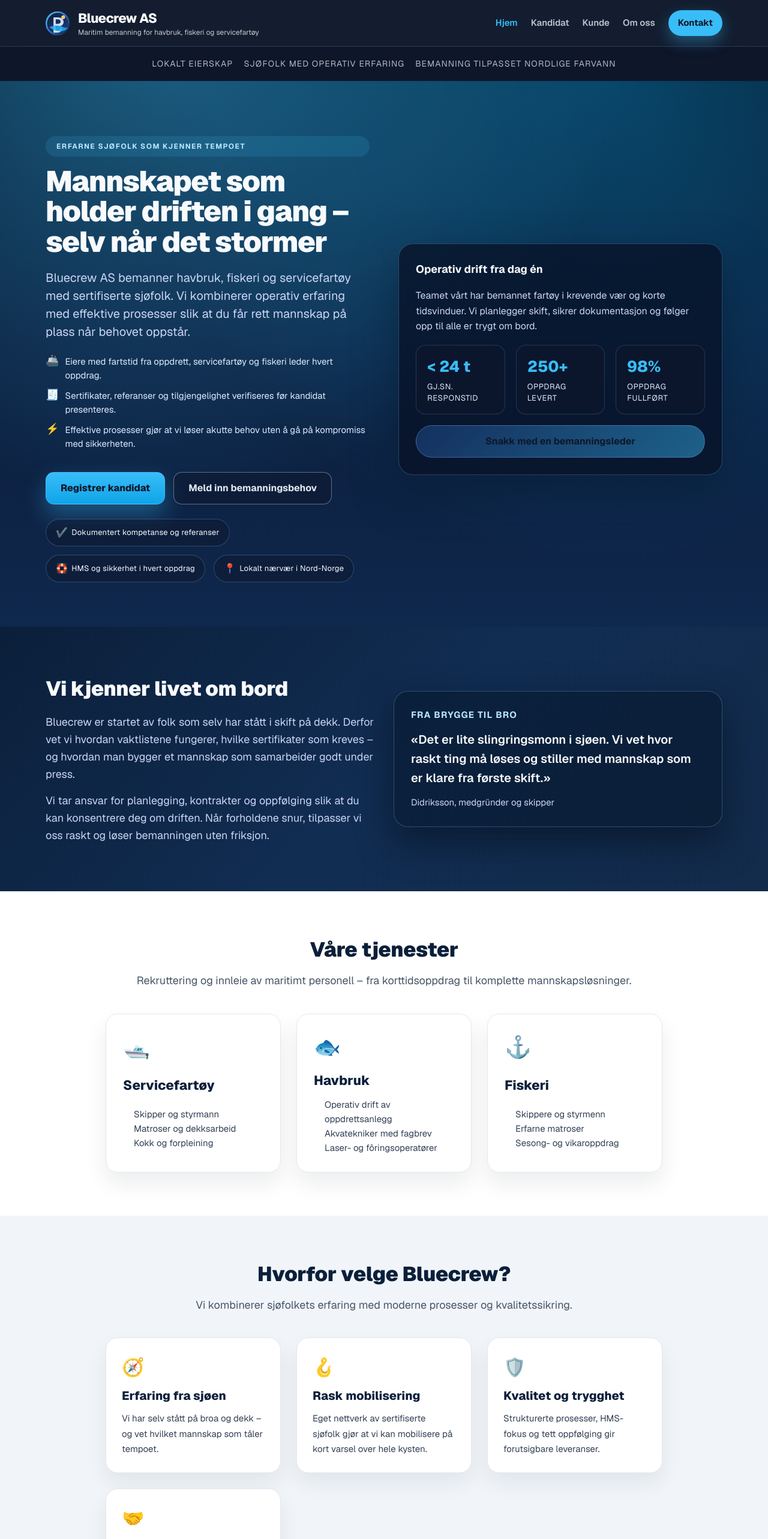
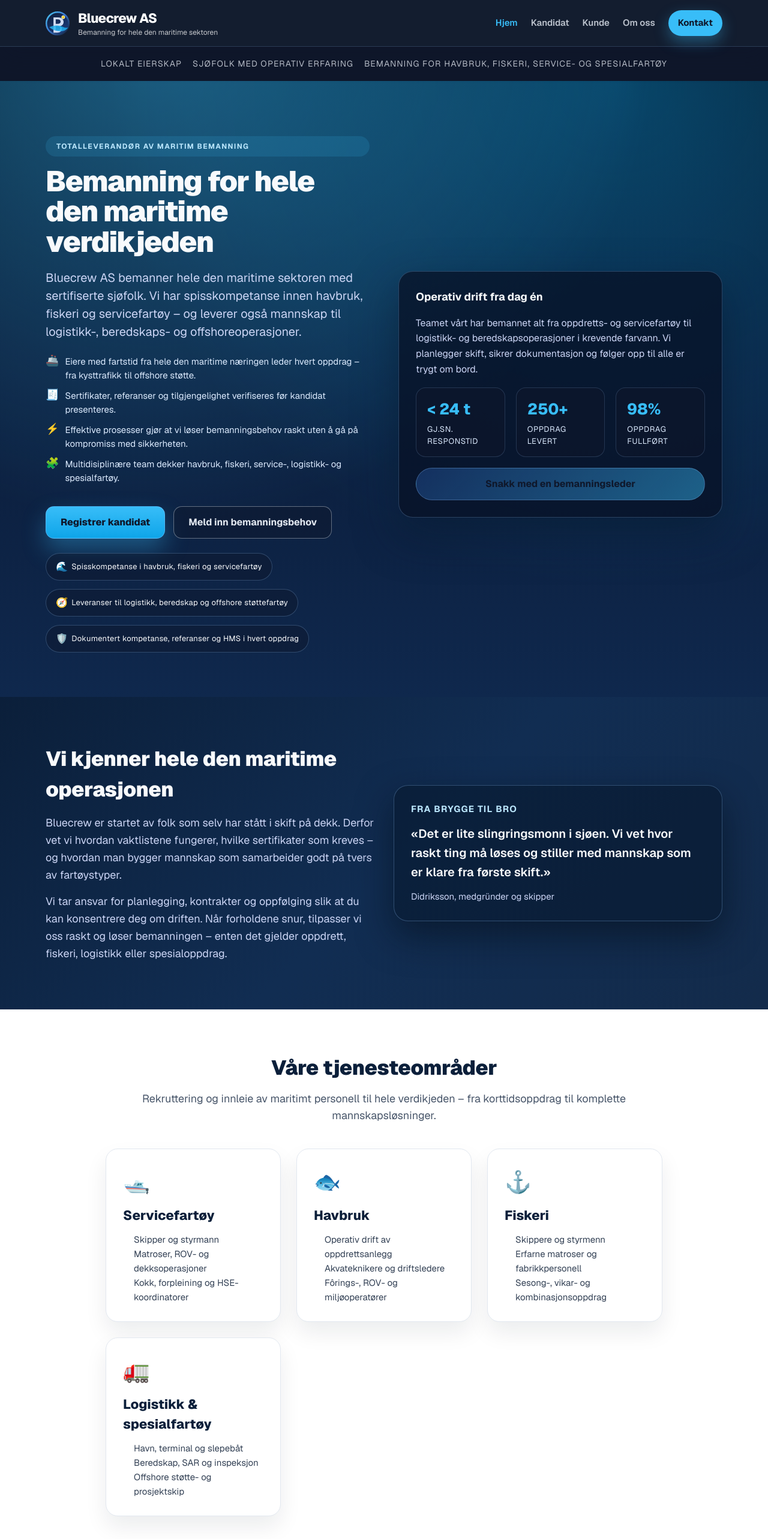
Before and after one commit to maritimbemanning/bluecrew, a Next.js app: page / in a window 1280 px wide. Shown: the top 2566 px of the page at 60% size. Built offline with nearby package versions, Linux system fonts and the light colour scheme.

Commit message:
Revise maritime positioning and contact details

```diff
--- a/app/components/SiteLayout.tsx
+++ b/app/components/SiteLayout.tsx
@@ -25,7 +25,7 @@
             <Logo size={40} />
             <div style={sx.logoBox}>
               <div style={sx.logoText}>Bluecrew AS</div>
-              <div style={sx.logoTag}>Maritim bemanning for havbruk, fiskeri og servicefartøy</div>
+              <div style={sx.logoTag}>Bemanning for hele den maritime sektoren</div>
             </div>
           </Link>
           <nav style={sx.nav} aria-label="Hovedmeny">
@@ -49,7 +49,7 @@
         <div style={sx.trustRow}>
           <span>Lokalt eierskap</span>
           <span>Sjøfolk med operativ erfaring</span>
-          <span>Bemanning tilpasset nordlige farvann</span>
+          <span>Bemanning for havbruk, fiskeri, service- og spesialfartøy</span>
         </div>
       </div>
 
@@ -61,8 +61,8 @@
             <div>
               <div style={sx.footerHeading}>Bluecrew AS</div>
               <p style={sx.footerText}>
-                Vi leverer erfarne sjøfolk til havbruk, fiskeri og servicefartøy. Som tidligere mannskap kjenner vi tempoet og
-                behovene langs norskekysten.
+                Vi leverer erfarne sjøfolk til hele den maritime næringen. Som tidligere mannskap kjenner vi tempoet og behovene
+                langs norskekysten og offshorefelt.
               </p>
             </div>
             <div>
@@ -88,7 +88,7 @@
               <div style={sx.footerHeading}>Adresse</div>
               <p style={sx.footerText}>
                 Østenbekkveien 43
-                <br />9011 Tromsø
+                <br />9403 Harstad
               </p>
               <p style={sx.footerText}>Org.nr: 936 321 194</p>
             </div>
--- a/app/kontakt/page.tsx
+++ b/app/kontakt/page.tsx
@@ -20,7 +20,7 @@
                 <strong>Telefon:</strong> <a href="tel:92328850" style={sx.contactLink}>923 28 850</a>
               </p>
               <p style={sx.contactLine}>
-                <strong>Adresse:</strong> Østenbekkveien 43, 9011 Tromsø
+                <strong>Adresse:</strong> Østenbekkveien 43, 9403 Harstad
               </p>
             </div>
             <div>
--- a/app/lib/constants.ts
+++ b/app/lib/constants.ts
@@ -16,7 +16,7 @@
 export const HERO_POINTS = [
   {
     icon: "🚢",
-    text: "Eiere med fartstid fra oppdrett, servicefartøy og fiskeri leder hvert oppdrag.",
+    text: "Eiere med fartstid fra hele den maritime næringen leder hvert oppdrag – fra kysttrafikk til offshore støtte.",
   },
   {
     icon: "🧾",
@@ -24,7 +24,11 @@
   },
   {
     icon: "⚡",
-    text: "Effektive prosesser gjør at vi løser akutte behov uten å gå på kompromiss med sikkerheten.",
+    text: "Effektive prosesser gjør at vi løser bemanningsbehov raskt uten å gå på kompromiss med sikkerheten.",
+  },
+  {
+    icon: "🧩",
+    text: "Multidisiplinære team dekker havbruk, fiskeri, service-, logistikk- og spesialfartøy.",
   },
 ];
 
@@ -38,12 +42,12 @@
   {
     icon: "🧭",
     title: "Erfaring fra sjøen",
-    text: "Vi har selv stått på broa og dekk – og vet hvilket mannskap som tåler tempoet.",
+    text: "Vi har selv stått på broa og dekk – og vet hvilket mannskap som leverer innen alle maritime disipliner.",
   },
   {
     icon: "🪝",
     title: "Rask mobilisering",
-    text: "Eget nettverk av sertifiserte sjøfolk gjør at vi kan mobilisere på kort varsel over hele kysten.",
+    text: "Eget nettverk av sertifiserte sjøfolk gjør at vi kan mobilisere på kort varsel over hele kysten og offshore.",
   },
   {
     icon: "🛡️",
@@ -83,7 +87,7 @@
   },
   {
     q: "Hvor raskt kan dere levere personell?",
-    a: "Behov som meldes inn på dagtid får normalt svar innen 24 timer. Ved akutte tilfeller er vi tilgjengelige på telefon hele døgnet.",
+    a: "Behov som meldes inn på dagtid får normalt svar innen 24 timer. Ved akutte tilfeller følger vi opp etter avtale og prioriterer oppstart så raskt som mulig.",
   },
   {
     q: "Hvilke typer kontrakter tilbyr dere?",
@@ -98,5 +102,5 @@
 export const CONTACT_POINTS = [
   { label: "Ring oss", value: "923 28 850", href: "tel:92328850" },
   { label: "Send e-post", value: "isak@bluecrew.no", href: "mailto:isak@bluecrew.no" },
-  { label: "Besøk oss", value: "Østenbekkveien 43, 9011 Tromsø" },
+  { label: "Besøk oss", value: "Østenbekkveien 43, 9403 Harstad" },
 ];
--- a/app/page.tsx
+++ b/app/page.tsx
@@ -17,11 +17,11 @@
         <div style={sx.heroWrap}>
           <div style={sx.heroGrid}>
             <div style={sx.heroContent}>
-              <div style={sx.heroPill}>Erfarne sjøfolk som kjenner tempoet</div>
-              <h1 style={sx.h1}>Mannskapet som holder driften i gang – selv når det stormer</h1>
+              <div style={sx.heroPill}>Totalleverandør av maritim bemanning</div>
+              <h1 style={sx.h1}>Bemanning for hele den maritime verdikjeden</h1>
               <p style={sx.h1Sub}>
-                Bluecrew AS bemanner havbruk, fiskeri og servicefartøy med sertifiserte sjøfolk. Vi kombinerer operativ erfaring
-                med effektive prosesser slik at du får rett mannskap på plass når behovet oppstår.
+                Bluecrew AS bemanner hele den maritime sektoren med sertifiserte sjøfolk. Vi har spisskompetanse innen havbruk,
+                fiskeri og servicefartøy – og leverer også mannskap til logistikk-, beredskaps- og offshoreoperasjoner.
               </p>
               <ul style={sx.heroPoints}>
                 {HERO_POINTS.map((point) => (
@@ -43,21 +43,21 @@
               </div>
               <ul style={sx.badges}>
                 <li style={sx.badge}>
-                  <span style={sx.badgeIcon}>✔️</span> Dokumentert kompetanse og referanser
+                  <span style={sx.badgeIcon}>🌊</span> Spisskompetanse i havbruk, fiskeri og servicefartøy
                 </li>
                 <li style={sx.badge}>
-                  <span style={sx.badgeIcon}>🛟</span> HMS og sikkerhet i hvert oppdrag
+                  <span style={sx.badgeIcon}>🧭</span> Leveranser til logistikk, beredskap og offshore støttefartøy
                 </li>
                 <li style={sx.badge}>
-                  <span style={sx.badgeIcon}>📍</span> Lokalt nærvær i Nord-Norge
+                  <span style={sx.badgeIcon}>🛡️</span> Dokumentert kompetanse, referanser og HMS i hvert oppdrag
                 </li>
               </ul>
             </div>
             <aside style={sx.heroCard}>
               <h2 style={sx.heroCardHeading}>Operativ drift fra dag én</h2>
               <p style={{ margin: 0, color: "#cbd5f5", lineHeight: 1.6 }}>
-                Teamet vårt har bemannet fartøy i krevende vær og korte tidsvinduer. Vi planlegger skift, sikrer dokumentasjon og
-                følger opp til alle er trygt om bord.
+                Teamet vårt har bemannet alt fra oppdretts- og servicefartøy til logistikk- og beredskapsoperasjoner i krevende
+                farvann. Vi planlegger skift, sikrer dokumentasjon og følger opp til alle er trygt om bord.
               </p>
               <div style={sx.heroStats}>
                 {DELIVERY_STATS.map((stat) => (
@@ -78,14 +78,15 @@
       <section style={sx.sectionDeep}>
         <div style={sx.storyGrid}>
           <div>
-            <h2 style={sx.h2Light}>Vi kjenner livet om bord</h2>
+            <h2 style={sx.h2Light}>Vi kjenner hele den maritime operasjonen</h2>
             <p style={sx.leadLight}>
               Bluecrew er startet av folk som selv har stått i skift på dekk. Derfor vet vi hvordan vaktlistene fungerer, hvilke
-              sertifikater som kreves – og hvordan man bygger et mannskap som samarbeider godt under press.
+              sertifikater som kreves – og hvordan man bygger mannskap som samarbeider godt på tvers av fartøystyper.
             </p>
             <p style={sx.leadLight}>
               Vi tar ansvar for planlegging, kontrakter og oppfølging slik at du kan konsentrere deg om driften. Når forholdene
-              snur, tilpasser vi oss raskt og løser bemanningen uten friksjon.
+              snur, tilpasser vi oss raskt og løser bemanningen – enten det gjelder oppdrett, fiskeri, logistikk eller
+              spesialoppdrag.
             </p>
           </div>
           <div style={sx.storyPanel}>
@@ -102,9 +103,10 @@
       <section style={sx.sectionAlt}>
         <div style={sx.wrapNarrow}>
           <div style={{ textAlign: "center", marginBottom: 40 }}>
-            <h2 style={sx.h2}>Våre tjenester</h2>
+            <h2 style={sx.h2}>Våre tjenesteområder</h2>
             <p style={sx.leadSmall}>
-              Rekruttering og innleie av maritimt personell – fra korttidsoppdrag til komplette mannskapsløsninger.
+              Rekruttering og innleie av maritimt personell til hele verdikjeden – fra korttidsoppdrag til komplette
+              mannskapsløsninger.
             </p>
           </div>
           <div style={sx.cards3}>
@@ -113,8 +115,8 @@
               <div style={sx.cardTitle}>Servicefartøy</div>
               <ul style={sx.cardList}>
                 <li>Skipper og styrmann</li>
-                <li>Matroser og dekksarbeid</li>
-                <li>Kokk og forpleining</li>
+                <li>Matroser, ROV- og dekksoperasjoner</li>
+                <li>Kokk, forpleining og HSE-koordinatorer</li>
               </ul>
             </article>
             <article style={sx.cardService}>
@@ -122,8 +124,8 @@
               <div style={sx.cardTitle}>Havbruk</div>
               <ul style={sx.cardList}>
                 <li>Operativ drift av oppdrettsanlegg</li>
-                <li>Akvatekniker med fagbrev</li>
-                <li>Laser- og fôringsoperatører</li>
+                <li>Akvateknikere og driftsledere</li>
+                <li>Fôrings-, ROV- og miljøoperatører</li>
               </ul>
             </article>
             <article style={sx.cardService}>
@@ -131,8 +133,17 @@
               <div style={sx.cardTitle}>Fiskeri</div>
               <ul style={sx.cardList}>
                 <li>Skippere og styrmenn</li>
-                <li>Erfarne matroser</li>
-                <li>Sesong- og vikaroppdrag</li>
+                <li>Erfarne matroser og fabrikkpersonell</li>
+                <li>Sesong-, vikar- og kombinasjonsoppdrag</li>
+              </ul>
+            </article>
+            <article style={sx.cardService}>
+              <div style={sx.cardIcon}>🚛</div>
+              <div style={sx.cardTitle}>Logistikk & spesialfartøy</div>
+              <ul style={sx.cardList}>
+                <li>Havn, terminal og slepebåt</li>
+                <li>Beredskap, SAR og inspeksjon</li>
+                <li>Offshore støtte- og prosjektskip</li>
               </ul>
             </article>
           </div>
@@ -220,13 +231,13 @@
               }}
             >
               <li style={{ display: "flex", gap: 10, alignItems: "center" }}>
-                <span aria-hidden="true">⚙️</span> Skreddersydde team for havbruk, fiskeri og servicefartøy
+                <span aria-hidden="true">⚙️</span> Skreddersydde team for hele den maritime sektoren
               </li>
               <li style={{ display: "flex", gap: 10, alignItems: "center" }}>
                 <span aria-hidden="true">🕑</span> Oppstart på kort varsel når situasjonen krever det
               </li>
               <li style={{ display: "flex", gap: 10, alignItems: "center" }}>
-                <span aria-hidden="true">🧭</span> Rådgivning fra folk som kjenner norskekysten
+                <span aria-hidden="true">🧭</span> Rådgivning fra folk som kjenner norskekysten og offshorefelt
               </li>
             </ul>
             <Link href="/kontakt" style={sx.contactCTA}>
@@ -237,7 +248,7 @@
             <div style={{ display: "grid", gap: 10 }}>
               <h3 style={{ margin: 0, fontSize: 24, fontWeight: 800, color: "#f8fafc" }}>Bluecrew AS</h3>
               <p style={{ margin: 0, color: "#cbd5f5", lineHeight: 1.6 }}>
-                Daglig bemanning og langsiktige avtaler for fartøy i hele Nord-Norge.
+                Daglig bemanning og langsiktige avtaler for fartøy i hele Nord-Norge og resten av norskekysten.
               </p>
             </div>
             <ul style={sx.contactList}>
```
